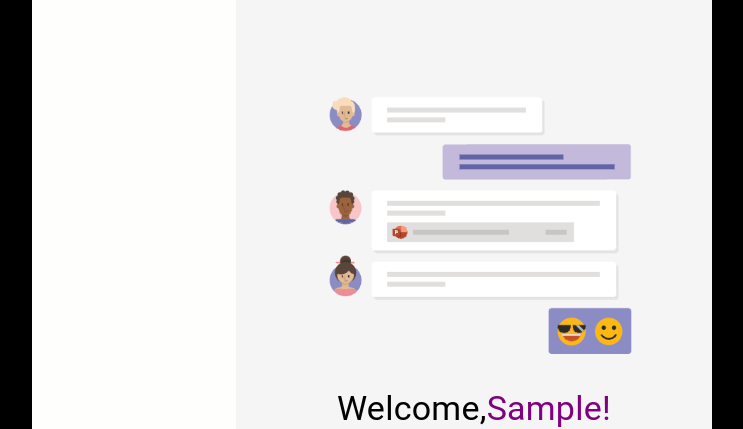
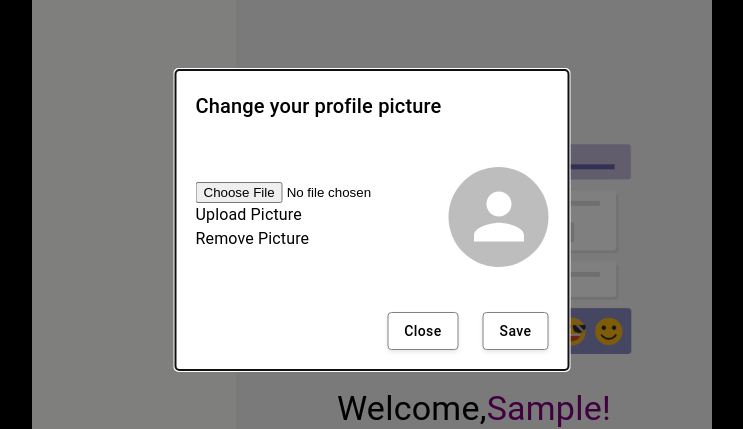
Before and after one commit to fthbby/chatApp-frontend, a React (Create React App) app: page / in a window 1280 px wide. Shown: the part 180-609 px from the top of the page, without its empty margins (268-1011 px from the left). Built offline with nearby package versions, Linux system fonts and the light colour scheme; no server answers; sample sign-in values are in the browser's storage.

Commit message:
image upload works

```diff
--- a/src/components/settings/PhotoModal.js
+++ b/src/components/settings/PhotoModal.js
@@ -4,14 +4,58 @@ import CloseIcon from "@mui/icons-material/Close";
 import SettingsIcon from "@mui/icons-material/Settings";
 import ContactMailIcon from "@mui/icons-material/ContactMail";
 import GreyButton from "../buttons/GreyButton";
+import { ConnectingAirportsOutlined } from "@mui/icons-material";
 
-function PhotoModal({ open, onClose }) {
+function PhotoModal({ open, onClose, user }) {
   const [isActive, setIsActive] = useState("General");
+
+  const [image, setImage] = useState();
+
+
+  const convertToBase64 = (e) => {
+    let reader = new FileReader();
+    reader.readAsDataURL(e.target.files[0]);
+    reader.onload = () => {
+      console.log(reader.result); //base64 encoded string
+      setImage(reader.result);
+    };
+    reader.onerror = (error) => {
+      console.log("error :", error);
+    };
+  };
+
+  const uploadImage = (e) => {
+    fetch(`${process.env.REACT_APP_BACKEND_URL}/api/upload-image`, {
+      method: "POST",
+      crossDomain: true,
+      headers: {
+        "Content-Type": "application/json",
+        Accept: "application/json",
+        "Access-Control-Allow-Origin": "*",
+      },
+      body: JSON.stringify({
+        base64: image,
+        email: user.email,
+        id: user._id
+      }),
+    })
+      .then((res) => res.json())
+      .then((data) => console.log(data));
+  };
+
 
   return (
     <Modal open={open} onClose={onClose}>
-      <Box style={styles} backgroundColor="white" borderRadius={1} padding={2.5} display='flex' justifyContent={'space-between'} flexDirection={'column'}>
-        <Box display={"flex"} justifyContent={"space-between"} >
+      <Box
+        style={styles}
+        backgroundColor="white"
+        borderRadius={1}
+        padding={2.5}
+        display="flex"
+        justifyContent={"space-between"}
+        flexDirection={"column"}
+      >
+        <Box display={"flex"} justifyContent={"space-between"}>
           <Typography id="modal-modal-title" variant="h6">
             Change your profile picture
           </Typography>
@@ -28,18 +72,23 @@ function PhotoModal({ open, onClose }) {
           alignItems={"center"}
         >
           <Box>
-            <Typography>Upload Picture</Typography>
+            {/* <input type="file" onChange={(e) => setFile(e.target.files[0])} /> */}
+            <input type="file" accept="image/" onChange={convertToBase64} />
+            <Typography onClick={uploadImage} sx={{ cursor: "pointer" }}>
+              Upload Picture
+            </Typography>
             <Typography>Remove Picture</Typography>
           </Box>
-          <Avatar sx={{ width: 100, height: 100 }} />
+          {image != null ? (
+            <Avatar sx={{ width: 100, height: 100 }} src={image} />
+          ) : (
+            <Avatar sx={{ width: 100, height: 100 }} />
+          )}
         </Box>
 
-        <Box
-          display={"flex"}
-          justifyContent={"flex-end"}
-        >
-          <GreyButton text="Close" mr={3} onClick={onClose}/>
-          <GreyButton text="Save" />
+        <Box display={"flex"} justifyContent={"flex-end"}>
+          <GreyButton text="Close" mr={3} onClick={onClose} />
+          <GreyButton text="Save" onClick={uploadImage} />
         </Box>
       </Box>
     </Modal>
--- a/src/pages/Chat/index.js
+++ b/src/pages/Chat/index.js
@@ -9,6 +9,7 @@ import ChatContainer from "./components/ChatContainer";
 import Header from "./components/Header";
 import Contacts from "../Chat/components/Contacts";
 import CustomLayout from "../../layouts/CustomLayout";
+import PhotoModal from "../../components/settings/PhotoModal";
 
 export default function Chat() {
   const socket = useRef();
@@ -60,8 +61,11 @@ export default function Chat() {
     getAllContacts();
   }, [currentUser]);
 
+  const [photoModal, setPhotoModal] = useState(true)
+
   return (
     <CustomLayout>
+    <PhotoModal open={photoModal} onClose={()=>setPhotoModal(false)} user={currentUser}/>
       <Box
         height={"100vh"}
         width={"100vw"}
```
